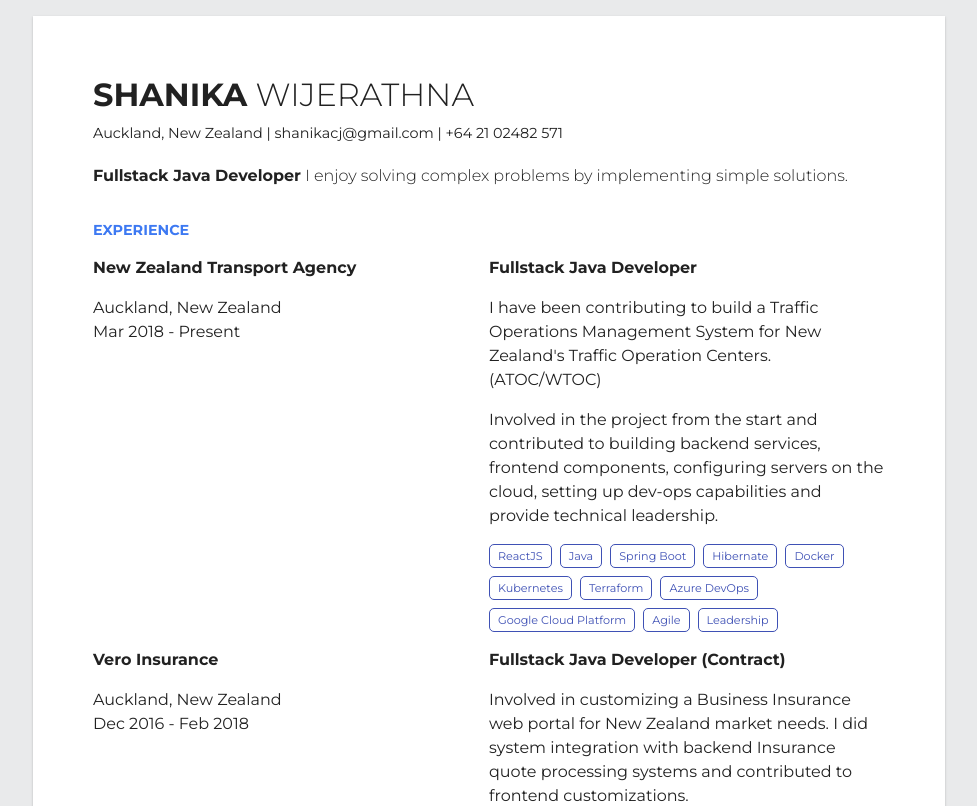
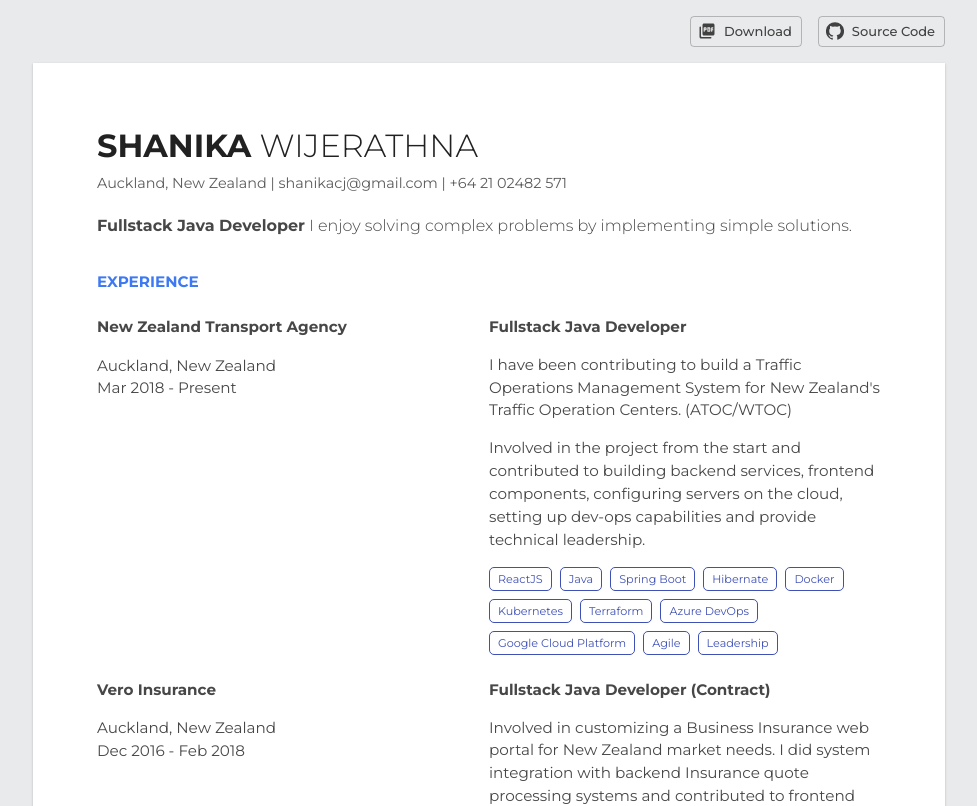
Before and after one commit to shanika/shanika, a React (Create React App) app in the folder front-end/: page / in a window 1280 px wide. Shown: the top 806 px of the page, without its empty margins (151-1128 px from the left). Built offline with nearby package versions, Linux system fonts and the light colour scheme.

Commit message:
Add source code and download buttons

```diff
--- a/front-end/package.json
+++ b/front-end/package.json
@@ -4,6 +4,7 @@
   "private": true,
   "dependencies": {
     "@material-ui/core": "^4.11.0",
+    "@material-ui/icons": "^4.9.1",
     "@testing-library/jest-dom": "^4.2.4",
     "@testing-library/react": "^9.3.2",
     "@testing-library/user-event": "^7.1.2",
--- a/front-end/src/App.css
+++ b/front-end/src/App.css
@@ -1,46 +1,7 @@
 .Page {
-  padding: 1rem;
+  padding: 0 0 1rem 1rem;
 }
 
 .content {
-  padding: 60px;
+  padding: 4rem;
 }
-
-.App {
-  text-align: center;
-}
-
-.App-logo {
-  height: 40vmin;
-  pointer-events: none;
-}
-
-@media (prefers-reduced-motion: no-preference) {
-  .App-logo {
-    animation: App-logo-spin infinite 20s linear;
-  }
-}
-
-.App-header {
-  background-color: #282c34;
-  min-height: 100vh;
-  display: flex;
-  flex-direction: column;
-  align-items: center;
-  justify-content: center;
-  font-size: calc(10px + 2vmin);
-  color: white;
-}
-
-.App-link {
-  color: #61dafb;
-}
-
-@keyframes App-logo-spin {
-  from {
-    transform: rotate(0deg);
-  }
-  to {
-    transform: rotate(360deg);
-  }
-}
--- a/front-end/src/App.js
+++ b/front-end/src/App.js
@@ -1,68 +1,17 @@
 import React from 'react';
 import './App.css';
 import {Container} from "@material-ui/core";
-import Paper from "@material-ui/core/Paper";
-import Grid from "@material-ui/core/Grid";
-import Header from "./components/header";
 import {ThemeProvider} from "@material-ui/styles";
 import theme from "./theme";
-import Contacts from "./components/contacts";
-import AboutMe from "./components/aboutme";
-import WorkExperience from "./components/experience";
-import Project from "./components/experience/project";
-import data from './data/cvdata.json';
-import Skills from "./components/skills/skills";
-import Education from "./components/education";
-import Certification from "./components/certifications";
-import Projects from "./components/projects";
-import Experience from "./components/projects/experience";
+import Resume from "./components/resume";
+import ToolBar from "./components/tool-bar/toolBar";
 
 function App() {
     return (
         <ThemeProvider theme={theme}>
             <Container className="Page" maxWidth="md">
-                <Paper elevation={1} square>
-                    <Grid
-                        className="content"
-                        direction="column"
-                        container>
-
-                        <Header firstName={ data.firstName } lastName={ data.lastName } />
-                        <Contacts location={ data.contactDetails.location } email={ data.contactDetails.email } phoneNumber={ data.contactDetails.phone } />
-                        <AboutMe role={ data.about.role } description={ data.about.description } />
-                        <WorkExperience>
-                            {
-                                data.experience.map( ({company, location, period, role, description, techs }) =>
-                                        <Experience company={company} location={location} period={period} role={role} techs={techs}>
-                                            {
-                                                description.map( para => <p>{ para }</p>)
-                                            }
-                                        </Experience>
-                                )
-                            }
-                        </WorkExperience>
-                        <Projects>
-                            {
-                                data.projects.map( ({company, location, period, role, description, techs }) =>
-                                    <Project company={company} location={location} period={period} role={role} techs={techs}>
-                                        {
-                                            description.map( para => <p>{ para }</p>)
-                                        }
-                                    </Project>
-                                )
-                            }
-                        </Projects>
-                        <Skills skills={ data.skills }/>
-                        <Grid direction="row" container>
-                            <Grid sm={6} item>
-                                <Education qualifications={ data.qualifications } />
-                            </Grid>
-                            <Grid sm={6} item>
-                                <Certification certification={data.certifications} />
-                            </Grid>
-                        </Grid>
-                    </Grid>
-                </Paper>
+                <ToolBar />
+                <Resume />
             </Container>
         </ThemeProvider>
     );
--- a/front-end/src/components/experience/index.css
+++ b/front-end/src/components/experience/index.css
@@ -1,4 +1,8 @@
-.ProjectBlock {
+.ExperienceBlock {
+    margin-top: 1.5rem;
+}
+
+.para {
     margin-top: 1rem;
 }
 
--- a/front-end/src/components/experience/project.js
+++ b/front-end/src/components/projects/project.js
@@ -3,7 +3,7 @@
 import Grid from "@material-ui/core/Grid";
 import {Typography} from "@material-ui/core";
 import Chip from "@material-ui/core/Chip";
-import './index.css'
+import '../experience/index.css'
 
 class Project extends PureComponent {
     render() {
--- /dev/null
+++ b/front-end/src/components/resume/index.js
@@ -0,0 +1,67 @@
+import React, {PureComponent} from 'react';
+import Grid from "@material-ui/core/Grid";
+import Header from "../header";
+import data from "../../data/cvdata.json";
+import Contacts from "../contacts";
+import AboutMe from "../aboutme";
+import WorkExperience from "../experience";
+import Experience from "../experience/experience";
+import Projects from "../projects";
+import Project from "../projects/project";
+import Skills from "../skills/skills";
+import Education from "../education";
+import Certification from "../certifications";
+import Paper from "@material-ui/core/Paper";
+
+class Resume extends PureComponent {
+    render() {
+        return (
+            <Paper elevation={1} square>
+                <Grid
+                    className="content"
+                    direction="column"
+                    container>
+
+                    <Header firstName={ data.firstName } lastName={ data.lastName } />
+                    <Contacts location={ data.contactDetails.location } email={ data.contactDetails.email } phoneNumber={ data.contactDetails.phone } />
+                    <AboutMe role={ data.about.role } description={ data.about.description } />
+                    <WorkExperience>
+                        {
+                            data.experience.map( ({company, location, period, role, description, techs }) =>
+                                <Experience company={company} location={location} period={period} role={role} techs={techs}>
+                                    {
+                                        description.map( para => <p>{ para }</p>)
+                                    }
+                                </Experience>
+                            )
+                        }
+                    </WorkExperience>
+                    <Projects>
+                        {
+                            data.projects.map( ({company, location, period, role, description, techs }) =>
+                                <Project company={company} location={location} period={period} role={role} techs={techs}>
+                                    {
+                                        description.map( para => <p>{ para }</p>)
+                                    }
+                                </Project>
+                            )
+                        }
+                    </Projects>
+                    <Skills skills={ data.skills }/>
+                    <Grid direction="row" container>
+                        <Grid sm={6} item>
+                            <Education qualifications={ data.qualifications } />
+                        </Grid>
+                        <Grid sm={6} item>
+                            <Certification certification={data.certifications} />
+                        </Grid>
+                    </Grid>
+                </Grid>
+            </Paper>
+        );
+    }
+}
+
+Resume.propTypes = {};
+
+export default Resume;
--- /dev/null
+++ b/front-end/src/components/tool-bar/index.css
@@ -0,0 +1,8 @@
+.ToolBarContainer {
+    padding: 1rem 0 1rem 1rem;
+}
+
+.ToolButton {
+    text-transform: none !important;
+    color: rgba(0,0,0,0.72) !important;
+}
--- /dev/null
+++ b/front-end/src/components/tool-bar/toolBar.js
@@ -0,0 +1,24 @@
+import React, {PureComponent} from 'react';
+import Grid from "@material-ui/core/Grid";
+import GitHubIcon from '@material-ui/icons/GitHub';
+import PictureAsPdfRoundedIcon from '@material-ui/icons/PictureAsPdfRounded';
+import './index.css'
+import Button from "@material-ui/core/Button";
+
+class ToolBar extends PureComponent {
+
+    render() {
+        return (
+            <Grid spacing={2} className="ToolBarContainer" direction="row" justify="flex-end" container>
+                <Grid item>
+                    <Button size="small" className="ToolButton" variant="outlined" startIcon={<PictureAsPdfRoundedIcon />}>Download</Button>
+                </Grid>
+                <Grid item>
+                    <Button size="small" className="ToolButton" variant="outlined" startIcon={<GitHubIcon />} target="_blank" href="https://github.com/shanika/shanika">Source Code</Button>
+                </Grid>
+            </Grid>
+        );
+    }
+}
+
+export default ToolBar;
--- a/front-end/src/theme.js
+++ b/front-end/src/theme.js
@@ -16,17 +16,23 @@
     },
     h2: {
       fontSize: '1rem',
+      color: 'rgba(0,0,0,0.72)'
     },
     h3: {
-      fontSize: '.9rem'
+      fontSize: '.9rem',
+      color: 'rgba(0,0,0,0.64)'
     },
     h4: {
-      fontSize: '.9rem',
+      fontSize: '.95rem',
       textTransform: 'uppercase',
       color: '#3d79f2',
       fontWeight: 'bold',
       marginTop: '2rem',
       marginBottom: '1rem !important'
+    },
+    body1 : {
+      color: 'rgba(0,0,0,0.72)',
+      fontSize: '.95rem',
     }
   },
 
```
Also changed, not shown: front-end/src/components/experience/experience.js (renamed from front-end/src/components/projects/experience.js), 1 other file (tests, documents, lock files or other folders).
